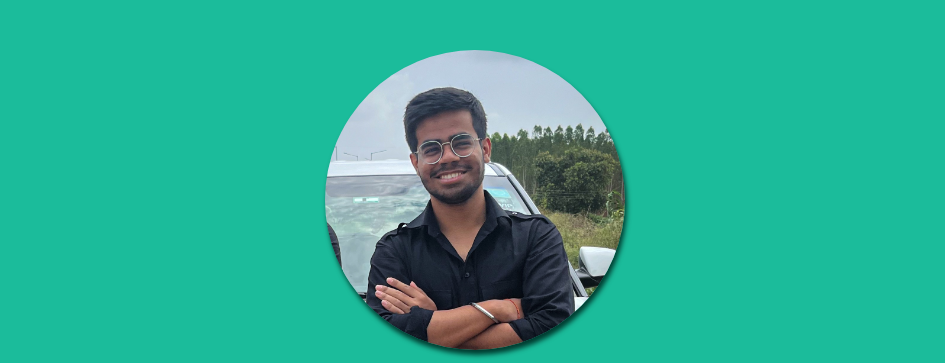
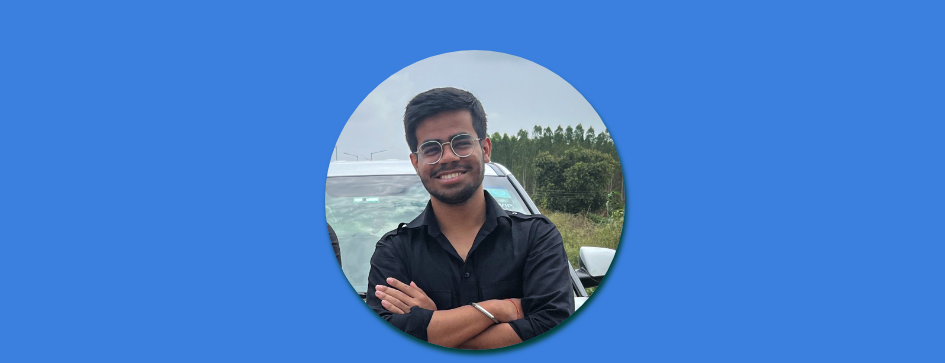
Before and after one commit to mihirchandna/mihirchandna.netlify.app, a plain HTML site: page index.html in a window 1280 px wide. Shown: the part 116-479 px from the top of the page, without its empty margins (165-1110 px from the left). Drawn offline with Linux system fonts and the light colour scheme.

Commit message:
dubara same

```diff
--- a/css/main.css
+++ b/css/main.css
@@ -1,6 +1,6 @@
 .site-header
 {
-    background-color: #1bbc9b;
+    background-color: rgb(59, 128, 223);
     color: #ecfdf9;
     height: 100vh;
     font-family: monospace;
```
